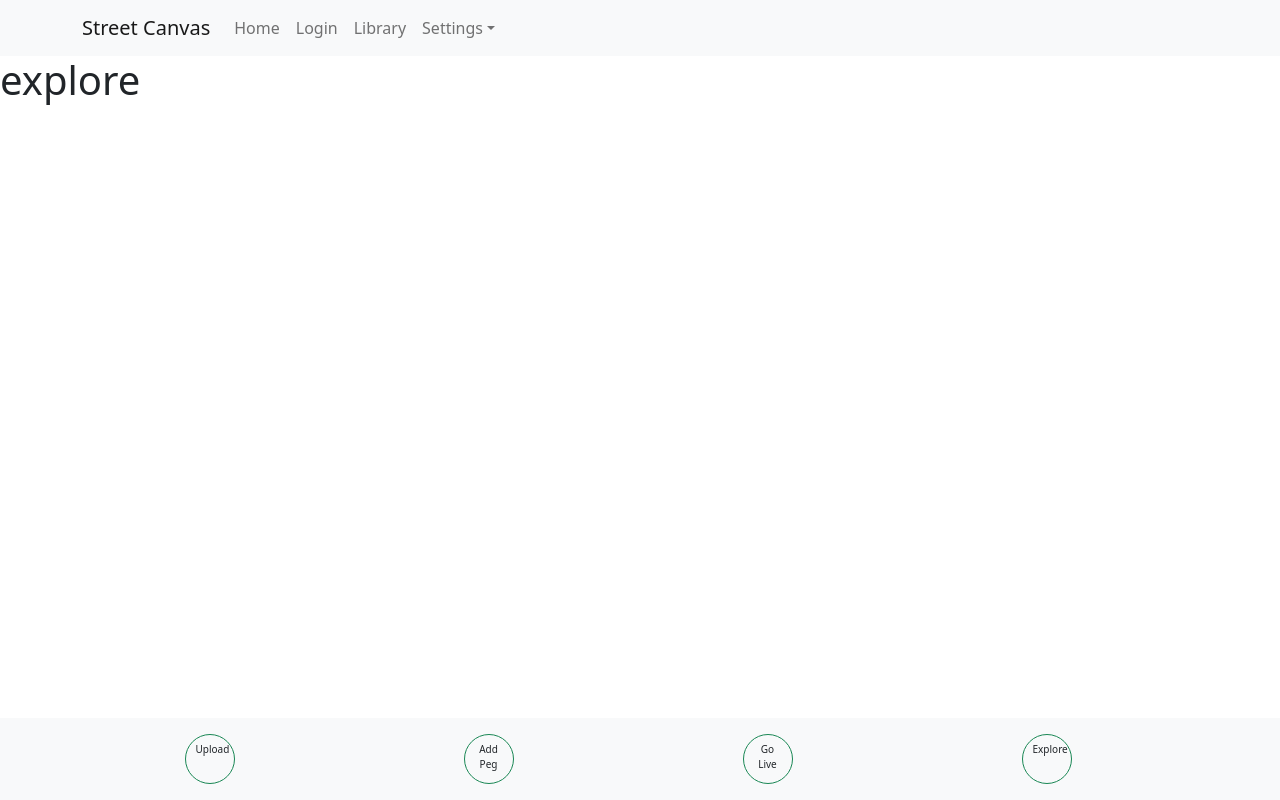
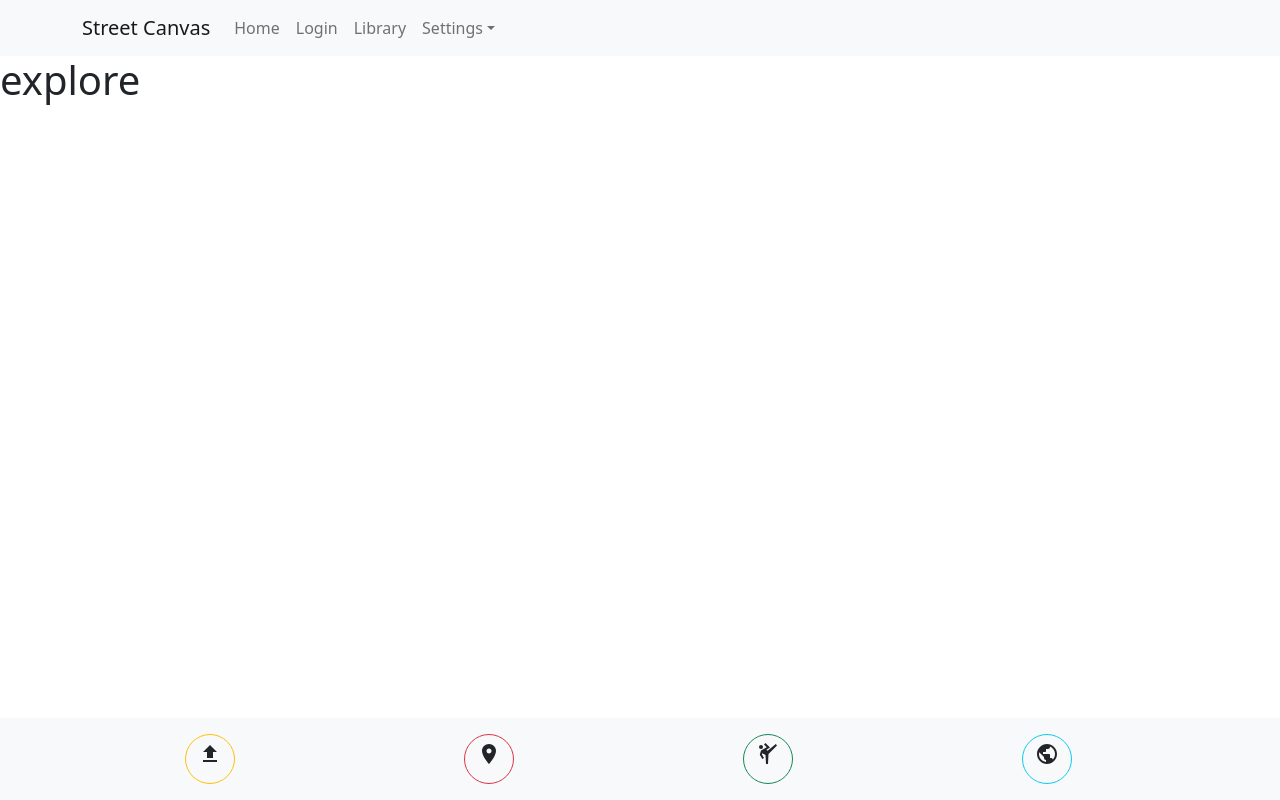
Before and after one commit to AliBakerCodes/StreetCanvas, a React (Create React App) app in the folder client/: page /explore in a window 1280 px wide. Built offline with nearby package versions, Linux system fonts and the light colour scheme.

Commit message:
added material icons

```diff
--- a/client/package.json
+++ b/client/package.json
@@ -6,7 +6,10 @@
   "dependencies": {
     "@apollo/client": "^3.5.8",
     "@apollo/react-hooks": "^4.0.0",
-    "@mui/material": "^5.9.3",
+    "@emotion/react": "^11.10.0",
+    "@emotion/styled": "^11.10.0",
+    "@mui/icons-material": "^5.8.4",
+    "@mui/material": "^5.10.0",
     "bootstrap": "^5.2.0",
     "graphql": "^16.5.0",
     "jwt-decode": "^3.1.2",
--- a/client/public/index.html
+++ b/client/public/index.html
@@ -29,6 +29,14 @@
       work correctly both with client-side routing and a non-root public URL.
       Learn how to configure a non-root public URL by running `npm run build`.
     -->
+    <link
+      rel="stylesheet"
+      href="https://fonts.googleapis.com/css?family=Roboto:300,400,500,700&display=swap"
+    />
+    <link
+      rel="stylesheet"
+      href="https://fonts.googleapis.com/icon?family=Material+Icons"
+    />
     <title>Peg.Me</title>
   </head>
   <body>
--- a/client/src/App.js
+++ b/client/src/App.js
@@ -45,7 +45,10 @@
 function App() {
   return (
     <ApolloProvider client={client}>
+      {/* Header section */}
       <Header />
+
+      {/* Container Section */}
       <Router>
 
         {/* <div className="flex-column justify-center align-center min-100-vh bg-primary"> */}
@@ -83,6 +86,7 @@
           </Routes>
         {/* </div> */}
       </Router>
+      {/*  */}
       <Footer />
     </ApolloProvider>
   );
--- a/client/src/components/Footer.js
+++ b/client/src/components/Footer.js
@@ -4,6 +4,11 @@
 import Container from 'react-bootstrap/Container';
 import Row from 'react-bootstrap/Row';
 import Col from 'react-bootstrap/Col';
+import FileUploadIcon from '@mui/icons-material/FileUpload';
+import PlaceIcon from '@mui/icons-material/Place';
+import SportsMartialArtsIcon from '@mui/icons-material/SportsMartialArts';
+import PublicIcon from '@mui/icons-material/Public';
+
 
 function Footer({ currentPage, handlePageChange }) {
   return (
@@ -13,28 +18,29 @@
           <Col>
                 <Button
                 type="button p-2"
-                variant="outline-success"
+                variant="outline-warning"
                   href="/upload"
                   onClick={() => handlePageChange("Upload")}
                   className={`btn btn-outline-success btn-circle btn-md ${
                     currentPage === "Upload" ? "nav-link active" : "nav-link"
                   }`}
                 >
-                  Upload
+                  {/* icons */}
+                  <FileUploadIcon/>
                 </Button>
           </Col>
 
           <Col>
               <Button
               type="button p-2"
-              variant="outline-success"
+              variant="outline-danger"
                 href="/addPeg"
                 onClick={() => handlePageChange("AddPeg")}
                 className={`btn btn-outline-success btn-circle btn-md ${
                   currentPage === "AddPeg" ? "nav-link active" : "nav-link"
                 }`}
               >
-                Add Peg
+                <PlaceIcon />
               </Button>
           </Col>
 
@@ -48,21 +54,21 @@
                   currentPage === "GoLive" ? "nav-link active" : "nav-link"
                 }`}
               >
-                Go Live
+                <SportsMartialArtsIcon/>
               </Button>
           </Col>
 
           <Col>
                 <Button
                 type="button p-2"
-                variant="outline-success"
+                variant="outline-info"
                   href="/explore"
                   onClick={() => handlePageChange("Explore")}
                   className={`btn btn-outline-success btn-circle btn-md ${
                     currentPage === "Explore" ? "nav-link active" : "nav-link"
                   }`}
                 >
-                  Explore
+                  <PublicIcon  />
                 </Button>
           </Col>
         </Row>
--- a/client/src/components/Header.js
+++ b/client/src/components/Header.js
@@ -43,6 +43,7 @@
             <Nav.Link href="/login">Login</Nav.Link>
             <Nav.Link href="/library">Library</Nav.Link>
             <NavDropdown title="Settings" id="basic-nav-dropdown">
+
               <NavDropdown.Item href="action/3.1">Action</NavDropdown.Item>
               <NavDropdown.Item href="action/3.2">
                 Another action
--- a/package.json
+++ b/package.json
@@ -18,6 +18,10 @@
     "nodemon": "^2.0.19"
   },
   "dependencies": {
+    "@emotion/react": "^11.10.0",
+    "@emotion/styled": "^11.10.0",
+    "@mui/icons-material": "^5.8.4",
+    "@mui/material": "^5.10.0",
     "body-parser": "*",
     "dotenv": "^16.0.1",
     "express": "*"
```
Also changed, not shown: 2 other files (tests, documents, lock files or other folders).
